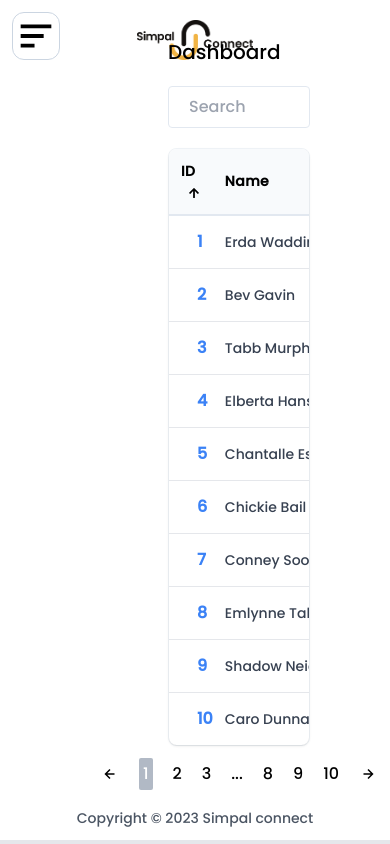
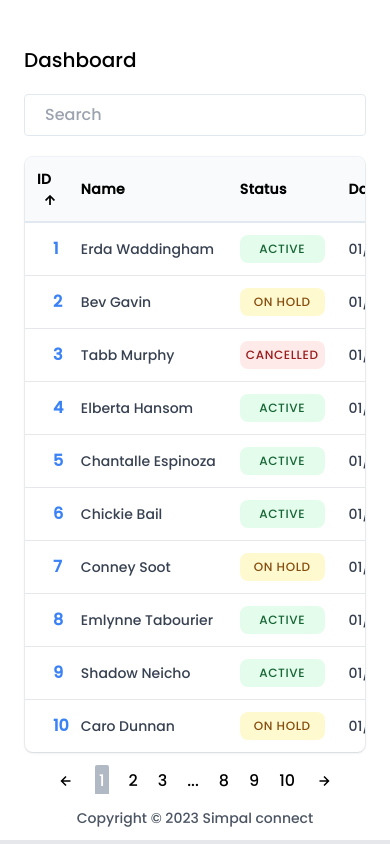
Before and after one commit to ChrissieDk/Universal-Dash, a React (Create React App) app: page /dashboard in a window 390 px wide. Built offline with nearby package versions, Linux system fonts and the light colour scheme.

Commit message:
reponsive fixes part 1

```diff
--- a/src/App.js
+++ b/src/App.js
@@ -15,7 +15,7 @@ const App = () => {
 
   return (
     <BrowserRouter>
-      <div className="w-full h-screen bg-white object-cover flex items-center border-b-4">
+      <div className="w-full h-screen bg-white object-cover flex items-center border-b-4 overflow-y-auto">
 
        <Sidebar />
 
--- a/src/Billing.jsx
+++ b/src/Billing.jsx
@@ -6,7 +6,7 @@ import Footer from './components/Footer';
 import { FaArrowUp, FaArrowDown } from 'react-icons/fa';
 import ReactPaginate from 'react-paginate';
 import { BiLeftArrowAlt, BiRightArrowAlt } from 'react-icons/bi';
-import Header from './components/Header';
+
 
 
 const Billing = () => {
@@ -162,9 +162,9 @@ const Billing = () => {
 
   return (
     <>
-      <Header />
 
-      <div className='w-full pr-[5rem] pl-[10.5rem] fixed justify-center items-center'>
+
+      <div className='w-full lg:px-32 fixed justify-center items-center px-6'>
         <h1 className='text-xl mb-5'>Billing</h1>
         <div>
           <input className='mb-5 pl-5 p-2 rounded border border-slate-200 w-full'
--- a/src/Dashboard.jsx
+++ b/src/Dashboard.jsx
@@ -6,7 +6,7 @@ import Footer from './components/Footer';
 import { FaArrowUp, FaArrowDown } from 'react-icons/fa';
 import ReactPaginate from 'react-paginate';
 import { BiLeftArrowAlt, BiRightArrowAlt } from 'react-icons/bi';
-import Header from './components/Header';
+
 
 
 const Dashboard = () => {
@@ -153,12 +153,13 @@ const Dashboard = () => {
     return <FaArrowDown className='inline-block pl-2 rounded text-lg cursor-pointer' />;
   };
 
+  // add to first div below to enable scroll later style={{ height: 'calc(100vh - 4rem)', overflowY: 'scroll' }}
 
   return (
     <>
-    <Header />
-    <div className='w-full pr-[5rem] pl-[10.5rem] fixed justify-center items-center '>
-      <h1 className='text-xl mb-5'>Dashboard</h1>
+
+    <div className='w-full lg:px-32 fixed justify-center items-center px-6 my-2 overflow-y-auto' style={{ maxHeight: 'calc(100vh - 6rem)' }} >
+      <h1 className='text-xl mb-5 overflow-y-auto'>Dashboard</h1>
       <div>
         <input className='mb-5 pl-5 p-2 rounded border border-slate-200 w-full sm:mb-5'
           type='text'
@@ -168,8 +169,8 @@ const Dashboard = () => {
         />
       </div>
       <div className='w-full border border-slate-100 rounded-lg '>
-        <div className='overflow-auto rounded-lg shadow sm:min-h-fit'>
-          <table className='w-full pt-10 max-w-screen-sm sm:max-w-none'>
+        <div className='overflow-auto rounded-lg shadow sm:min-h-fit '>
+          <table className='w-full pt-10  '>
             <thead className='bg-slate-50 border-b-2 border-slate-200'>
               <tr>
                 <th onClick={sortById} className='p-3 text-sm font-semibold tracking-wide text-left'>ID
--- a/src/Sidebar.jsx
+++ b/src/Sidebar.jsx
@@ -2,32 +2,21 @@ import React from 'react';
 import { useState } from 'react';
 import { BiChevronLeft } from "react-icons/bi"
 import SidebarIcons from './components/SidebarIcons';
-import UserProfile from "./components/UserProfile"
+
 import { useLocation } from 'react-router-dom';
-import { BiMenuAltLeft } from "react-icons/bi"
+
 
 const Sidebar = () => {
   const [toggle, setToggle] = useState(true)
   const location = useLocation()
   const isLoginPage = location.pathname === '/Login';
-  const [isBurgerMenuOpen, setIsBurgerMenuOpen] = useState(false);
 
-  const toggleBurgerMenu = () => {
 
-    setIsBurgerMenuOpen(!isBurgerMenuOpen);
-    console.log("Burger menu open:", isBurgerMenuOpen);
-  };
+
 
 
   return (
     <>
-    <button
-        className="lg:hidden"
-        onClick={toggleBurgerMenu}
-      >
-        <BiMenuAltLeft
-        className='text-5xl font-thin fixed top-0 my-3 mx-3 border rounded-xl border-slate-300'/>
-      </button>
 
       <div className={`hidden md:block ${toggle ? "w-[5.8rem]" : ""}
         lg:hidden sidebar-container z-10 bg-slate-50 border border-slate-200
@@ -58,13 +47,7 @@ const Sidebar = () => {
          className={`${
           toggle ? "rotate-180" : ""} text-3xl transition-all duration-300`} />
       </div>
-      <div className={`lg:hidden z-50 ${isBurgerMenuOpen ? 'SidebarIcons' : 'hidden'}`}>
-        {/* burger menu content */}
-        <div className='absolute top-11 my-4 mx-10 h-[93%] border rounded-lg bg-slate-50'>
-        <SidebarIcons toggle={toggle} />
-        <UserProfile />
-        </div>
-      </div>
+
     </div>
     </>
   )
--- a/src/UserIdClick.jsx
+++ b/src/UserIdClick.jsx
@@ -29,7 +29,7 @@ const UserIdClick = () => {
             <div className="w-full h-full fixed pt-11 ">
                 <div className="text-lg flex flex-col justify-center items-center">{`${data[0].first_name} ${data[0].last_name}`}</div>
             </div>
-            <div className="fixed flex justify-center items-center h-full w-[90%] ml-20">
+            <div className="fixed flex justify-center items-center h-full w-full px-6 lg:px-32">
 
                 <div className="grid grid-cols-1 sm:grid-cols-3 gap-2 sm:gap-4 h-[75%] w-[80%] overflow-y-scroll" style={{ 'overflowY': 'scroll' }}>
                     <div className="relative bg-white p-4 rounded-lg border border-rounded border-gray-300 shadow-md">
--- a/src/components/Footer.jsx
+++ b/src/components/Footer.jsx
@@ -2,7 +2,7 @@ import React from 'react'
 
 const Footer = () => {
   return (
-    <div className="fixed bottom-0 w-full py-4">
+    <div className="fixed bottom-0 w-full py-4 overflow-y-auto">
        <div className="container mx-auto text-center">
         <p className="text-gray-600 text-sm">Copyright © 2023 Simpal connect</p>
       </div>
--- a/src/components/Header.jsx
+++ /dev/null
@@ -1,16 +0,0 @@
-import React from 'react';
-import logoDark from '../assets/logo_dark2.png';
-
-const Header = () => {
-    return (
-        <div>
-            <div className="flex justify-center w-full fixed top-0 h-10 my-5">
-                <img src={logoDark} alt="sc-logo-dark" className="w-30 h-10" />
-
-            </div>
-        </div>
-
-    )
-}
-
-export default Header;
--- a/src/simSwop.jsx
+++ b/src/simSwop.jsx
@@ -6,7 +6,7 @@ import Footer from './components/Footer';
 import { FaArrowUp, FaArrowDown } from 'react-icons/fa';
 import ReactPaginate from 'react-paginate';
 import { BiLeftArrowAlt, BiRightArrowAlt } from 'react-icons/bi';
-import Header from './components/Header';
+
 
 
 const SimSwop = () => {
@@ -152,8 +152,8 @@ const SimSwop = () => {
 
   return (
     <>
-      <Header />
-      <div className='w-full pr-[5rem] pl-[10.5rem] fixed justify-center items-center'>
+
+      <div className='w-full lg:px-32 fixed justify-center items-center px-6'>
         <h1 className='text-xl mb-5 '>Simswop</h1>
         <div>
           <input className='mb-5 pl-5 p-2 rounded border border-slate-200 w-full'
--- a/src/terminationRequest.jsx
+++ b/src/terminationRequest.jsx
@@ -6,7 +6,7 @@ import Footer from './components/Footer';
 import { FaArrowUp, FaArrowDown } from 'react-icons/fa';
 import ReactPaginate from 'react-paginate';
 import { BiLeftArrowAlt, BiRightArrowAlt } from 'react-icons/bi';
-import Header from './components/Header';
+
 
 
 
@@ -154,9 +154,9 @@ const TerminationRequest = () => {
 
   return (
     <>
-      <Header />
 
-      <div className='w-full pr-[5rem] pl-[10.5rem] fixed justify-center items-center'>
+
+      <div className='w-full lg:px-32 fixed justify-center items-center px-6'>
         <h1 className='text-xl mb-5'>Termination request</h1>
         <div>
           <input className='mb-5 pl-5 p-2 rounded border border-slate-200 w-full'
```
Also changed, not shown: src/myAccount.jsx (+12 -13 lines).
